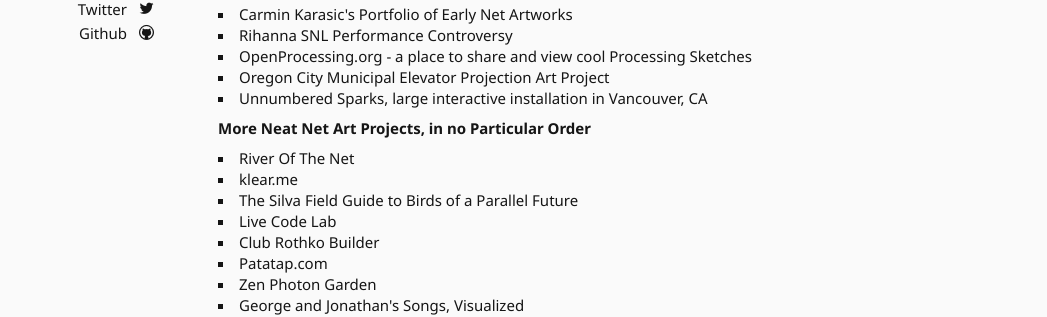
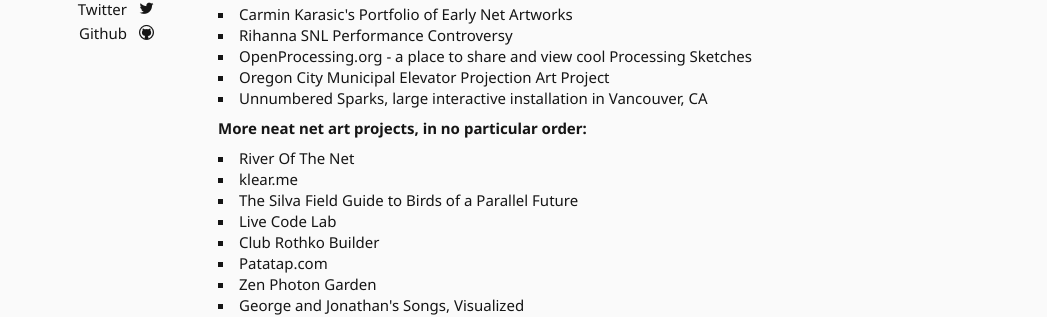
Before and after one commit to mhintz/mhintz.github.io, a Jekyll site: the page built from _posts/slides/2014-04-25-osb-2014-net-art-talk.md, in a window 1280 px wide. Shown: the part 222-539 px from the top of the page, without its empty margins (122-1169 px from the left). Built offline with Jekyll 4.4.1, drawn with Linux system fonts in a browser that asks for light colours; Markdown is read by kramdown in place of the engine named in the settings.

```diff
--- a/_posts/slides/2014-04-25-osb-2014-net-art-talk.md
+++ b/_posts/slides/2014-04-25-osb-2014-net-art-talk.md
@@ -16,7 +16,7 @@ I gave this talk at <a href="http://opensourcebridge.org/" target="_blank">Open
 	<li><a href="http://www.oregonlive.com/oregon-city/index.ssf/2013/06/oregon_citys_130-foot_elevator.html" target="_blank">Oregon City Municipal Elevator Projection Art Project</a></li>
 	<li><a href="http://www.unnumberedsparks.com/" target="_blank">Unnumbered Sparks, large interactive installation in Vancouver, CA</a></li>
 </ul>
-<h4>More Neat Net Art Projects, in no Particular Order</h4>
+<h4>More neat net art projects, in no particular order:</h4>
 <ul>
 	<li><a href="http://riverofthe.net/" target="_blank">River Of The Net</a></li>
 	<li><a href="http://klear.me/" target="_blank">klear.me</a></li>
```
